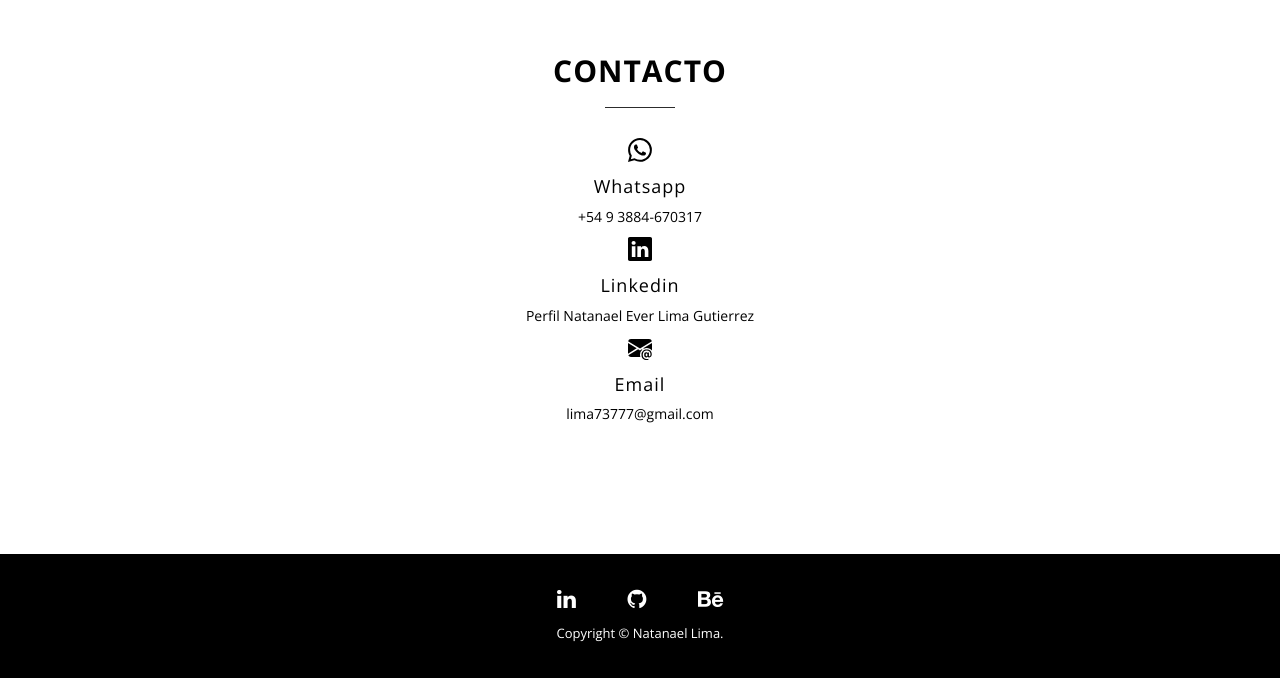
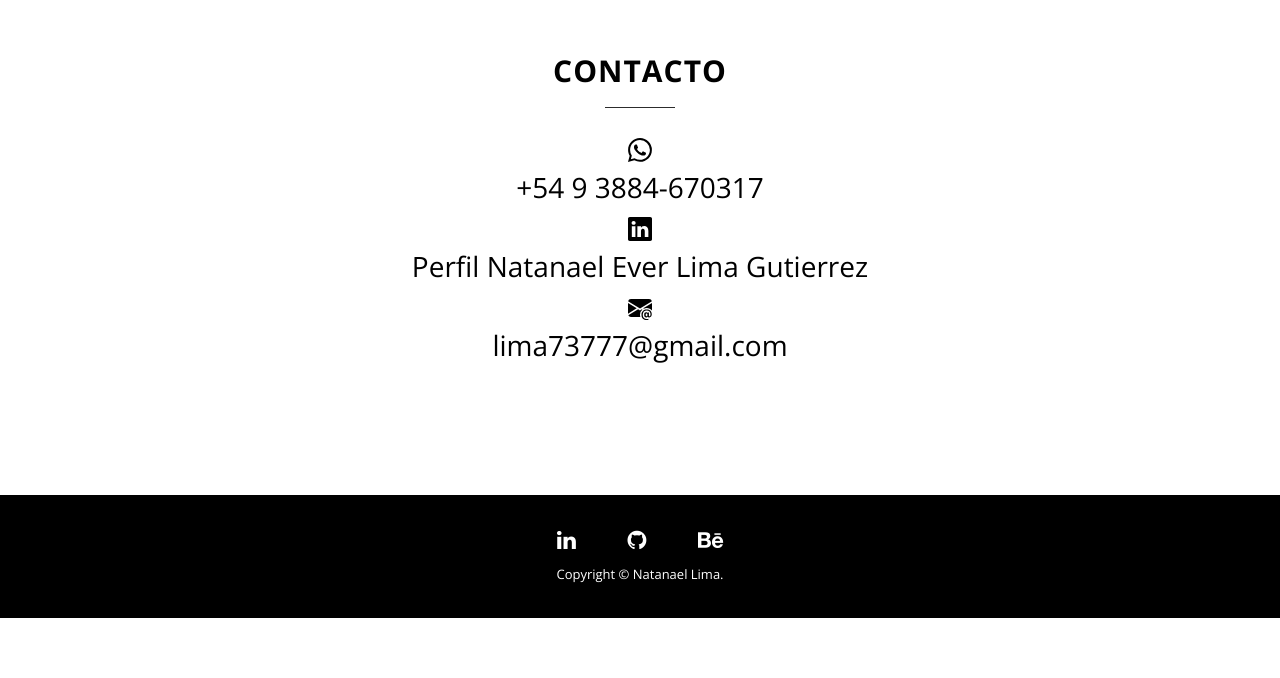
Before and after one commit to natanael-lima/game-web-topi, a plain HTML site: page index.html in a window 1280 px wide. Shown: the part 3344-4022 px from the top of the page. After the commit the page ends 3962 px from the top, so only its background shows below. Drawn offline with nearby package versions, Linux system fonts and the light colour scheme.

Commit message:
contacto falta mejorar pero se cambio un poco el diseño

```diff
--- a/css/style.css
+++ b/css/style.css
@@ -419,7 +419,9 @@ ol.type li a:hover {
 	font-weight: 400;
 	color: #fff;
 }
-
+.text-contact{
+	font-size: 2em;
+}
 /* Footer Section*/
 #footer {
 	background: #000000;
--- a/index.html
+++ b/index.html
@@ -341,8 +341,7 @@
             <path d="M13.601 2.326A7.854 7.854 0 0 0 7.994 0C3.627 0 .068 3.558.064 7.926c0 1.399.366 2.76 1.057 3.965L0 16l4.204-1.102a7.933 7.933 0 0 0 3.79.965h.004c4.368 0 7.926-3.558 7.93-7.93A7.898 7.898 0 0 0 13.6 2.326zM7.994 14.521a6.573 6.573 0 0 1-3.356-.92l-.24-.144-2.494.654.666-2.433-.156-.251a6.56 6.56 0 0 1-1.007-3.505c0-3.626 2.957-6.584 6.591-6.584a6.56 6.56 0 0 1 4.66 1.931 6.557 6.557 0 0 1 1.928 4.66c-.004 3.639-2.961 6.592-6.592 6.592zm3.615-4.934c-.197-.099-1.17-.578-1.353-.646-.182-.065-.315-.099-.445.099-.133.197-.513.646-.627.775-.114.133-.232.148-.43.05-.197-.1-.836-.308-1.592-.985-.59-.525-.985-1.175-1.103-1.372-.114-.198-.011-.304.088-.403.087-.088.197-.232.296-.346.1-.114.133-.198.198-.33.065-.134.034-.248-.015-.347-.05-.099-.445-1.076-.612-1.47-.16-.389-.323-.335-.445-.34-.114-.007-.247-.007-.38-.007a.729.729 0 0 0-.529.247c-.182.198-.691.677-.691 1.654 0 .977.71 1.916.81 2.049.098.133 1.394 2.132 3.383 2.992.47.205.84.326 1.129.418.475.152.904.129 1.246.08.38-.058 1.171-.48 1.338-.943.164-.464.164-.86.114-.943-.049-.084-.182-.133-.38-.232z"/>
           </svg></a></div>
           <div class="content-contact">
-            <h4>Whatsapp</h4>
-            <p><a href="https://wa.me/qr/QLFJAA4ZESS4E1">+54 9 3884-670317</a></p>
+            <p class="text-contact"><a href="https://wa.me/qr/QLFJAA4ZESS4E1">+54 9 3884-670317</a></p>
           </div>
         </div>
         <div class="info-box">
@@ -350,18 +349,18 @@
             <path d="M0 1.146C0 .513.526 0 1.175 0h13.65C15.474 0 16 .513 16 1.146v13.708c0 .633-.526 1.146-1.175 1.146H1.175C.526 16 0 15.487 0 14.854V1.146zm4.943 12.248V6.169H2.542v7.225h2.401zm-1.2-8.212c.837 0 1.358-.554 1.358-1.248-.015-.709-.52-1.248-1.342-1.248-.822 0-1.359.54-1.359 1.248 0 .694.521 1.248 1.327 1.248h.016zm4.908 8.212V9.359c0-.216.016-.432.08-.586.173-.431.568-.878 1.232-.878.869 0 1.216.662 1.216 1.634v3.865h2.401V9.25c0-2.22-1.184-3.252-2.764-3.252-1.274 0-1.845.7-2.165 1.193v.025h-.016a5.54 5.54 0 0 1 .016-.025V6.169h-2.4c.03.678 0 7.225 0 7.225h2.4z"/>
           </svg></a></div>
           <div class="content-contact">
-            <h4>Linkedin</h4>
-            <p><a href="https://www.linkedin.com/in/natanael-ever-lima-gutierrez-9bb695259/">Perfil Natanael Ever Lima Gutierrez</a></p>
+
+            <p class="text-contact" ><a href="https://www.linkedin.com/in/natanael-ever-lima-gutierrez-9bb695259/">Perfil Natanael Ever Lima Gutierrez</a></p>
           </div>
         </div>
         <div class="info-box">
-          <div class="icon" > <a class="iconchild" href="https://mail.google.com/mail/u/0/#inbox"> <svg xmlns="http://www.w3.org/2000/svg" width="24" height="24" fill="currentColor" class="bi bi-envelope-at-fill" viewBox="0 0 16 16">
+          <div class="icon" > <a class="iconchild" href="lima73777@gmail.com"> <svg xmlns="http://www.w3.org/2000/svg" width="24" height="24" fill="currentColor" class="bi bi-envelope-at-fill" viewBox="0 0 16 16">
             <path d="M2 2A2 2 0 0 0 .05 3.555L8 8.414l7.95-4.859A2 2 0 0 0 14 2H2Zm-2 9.8V4.698l5.803 3.546L0 11.801Zm6.761-2.97-6.57 4.026A2 2 0 0 0 2 14h6.256A4.493 4.493 0 0 1 8 12.5a4.49 4.49 0 0 1 1.606-3.446l-.367-.225L8 9.586l-1.239-.757ZM16 9.671V4.697l-5.803 3.546.338.208A4.482 4.482 0 0 1 12.5 8c1.414 0 2.675.652 3.5 1.671Z"/>
             <path d="M15.834 12.244c0 1.168-.577 2.025-1.587 2.025-.503 0-1.002-.228-1.12-.648h-.043c-.118.416-.543.643-1.015.643-.77 0-1.259-.542-1.259-1.434v-.529c0-.844.481-1.4 1.26-1.4.585 0 .87.333.953.63h.03v-.568h.905v2.19c0 .272.18.42.411.42.315 0 .639-.415.639-1.39v-.118c0-1.277-.95-2.326-2.484-2.326h-.04c-1.582 0-2.64 1.067-2.64 2.724v.157c0 1.867 1.237 2.654 2.57 2.654h.045c.507 0 .935-.07 1.18-.18v.731c-.219.1-.643.175-1.237.175h-.044C10.438 16 9 14.82 9 12.646v-.214C9 10.36 10.421 9 12.485 9h.035c2.12 0 3.314 1.43 3.314 3.034v.21Zm-4.04.21v.227c0 .586.227.8.581.8.31 0 .564-.17.564-.743v-.367c0-.516-.275-.708-.572-.708-.346 0-.573.245-.573.791Z"/>
           </svg></a></div>
           <div class="content-contact">
-            <h4>Email</h4>
-            <p><a href="https://mail.google.com/mail/u/0/#inbox">lima73777@gmail.com</a></p>
+
+            <p class="text-contact" ><a href="https://mail.google.com/mail/u/0/#inbox">lima73777@gmail.com</a></p>
           </div>
         </div>
       </div>
```
Also changed, not shown: 1 other file.
